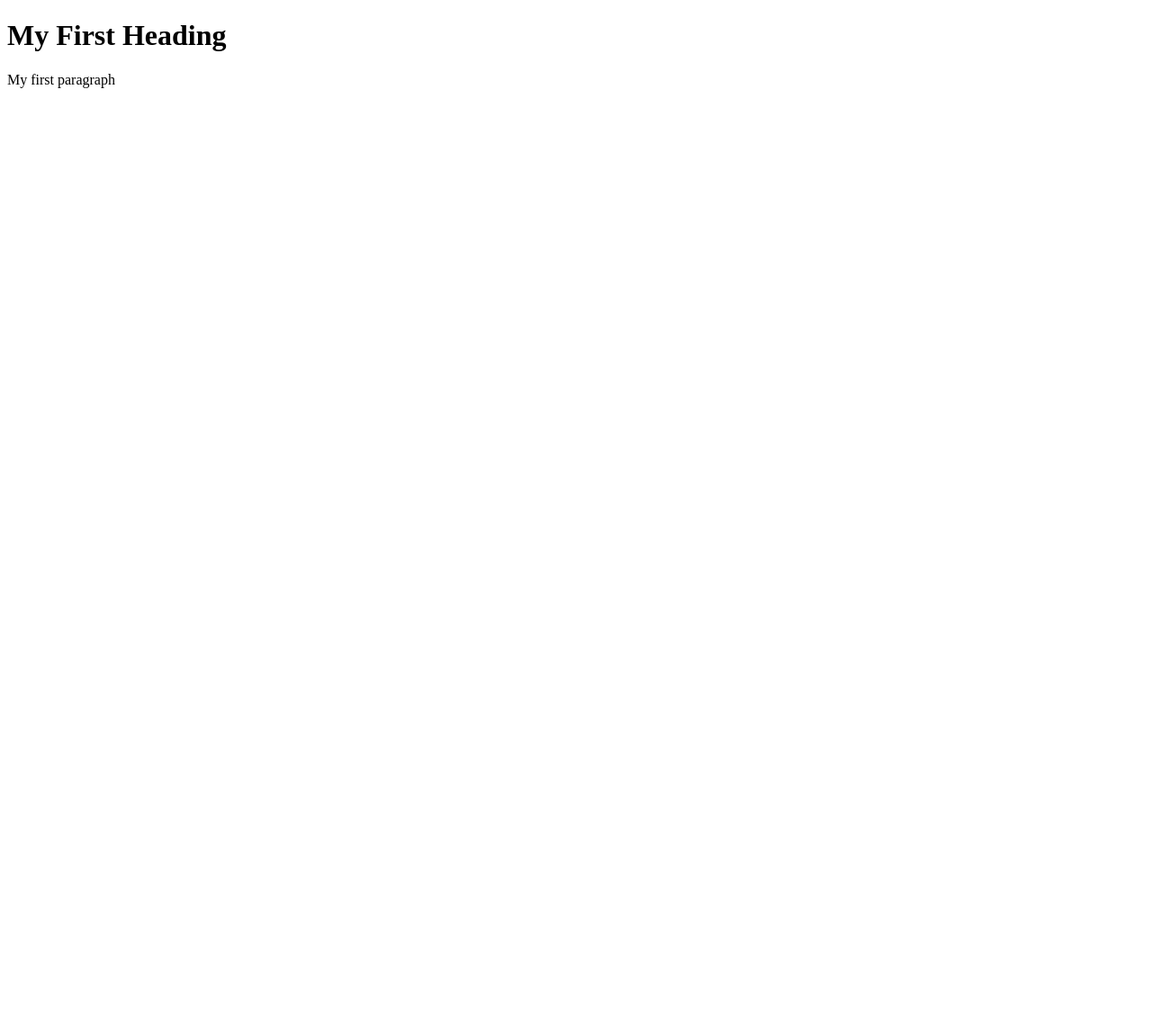
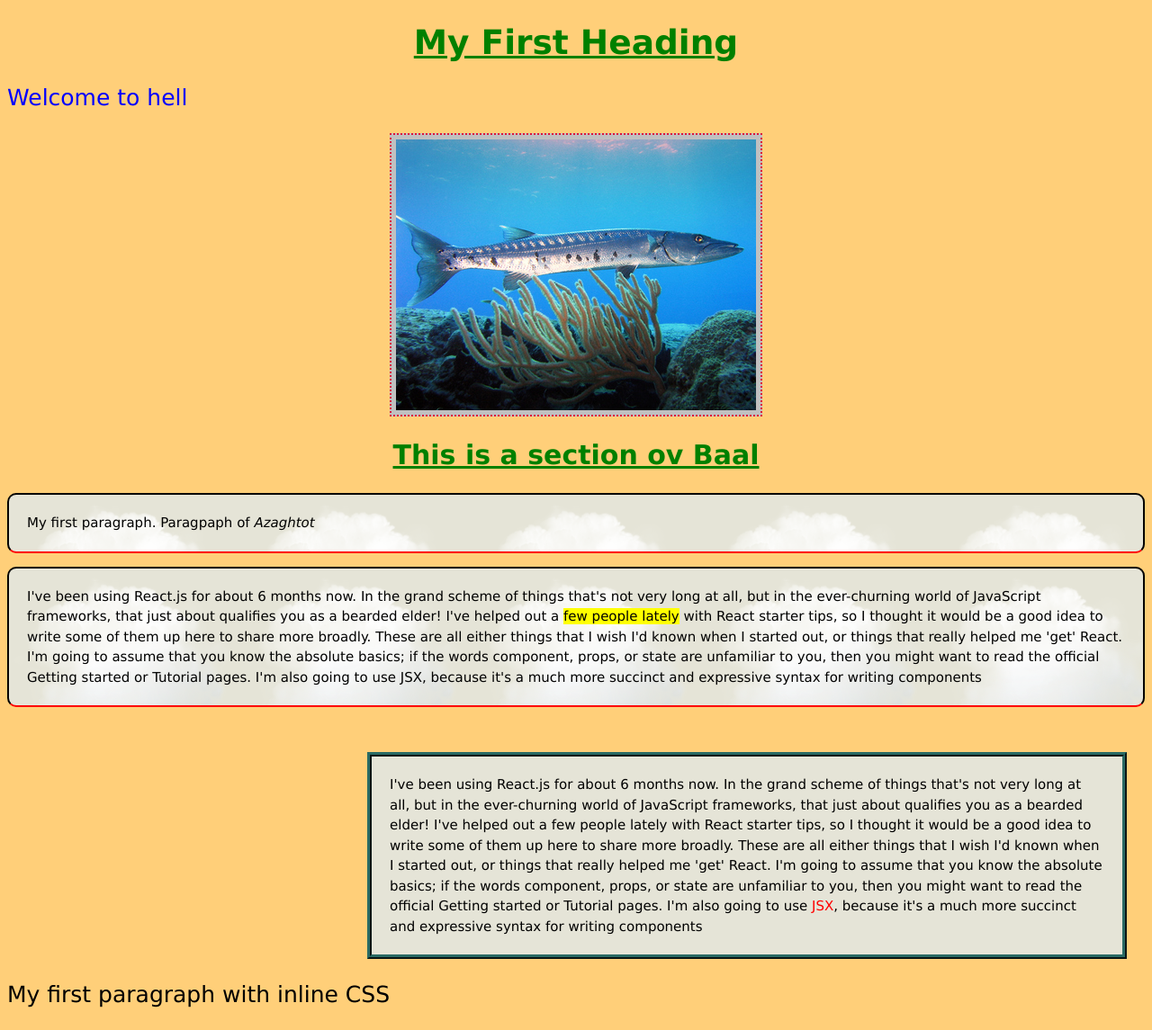
Before and after one commit to doomsday/js_start_1, a website: page index.html in a window 1280 px wide. Shown: the whole page at 90% size. Before the commit the page ends 800 px from the top, so only its background shows below. Drawn offline with Linux system fonts and the light colour scheme.

Commit message:
CSS tutorial

```diff
--- /dev/null
+++ b/index.css
@@ -0,0 +1,72 @@
+body {
+  color: green;
+  font-family: Verdana, Arial, Geneva, Arial Black;
+  font-weight: lighter;
+  background-color: #ffcf79;
+  font-size: 25px;
+}
+
+#divmain {
+  color: crimson;
+}
+
+h1 {
+  color: green;
+  text-decoration: underline;
+  font-size: 150%;
+  text-align: center;
+}
+
+#para1homepage {
+  color: blue;
+}
+
+#divbass {
+  color: black;
+}
+
+h2 {
+  color: green;
+  text-decoration: underline;
+  font-size: 1.2em;
+  text-align: center;
+}
+
+p.paragraph {
+  font-size: 15px;
+  line-height: 1.5em;
+  background-color: #e5e4d7;
+  padding: 20px 20px 20px 20px;
+  border: black 2px solid;
+  background-image: url(images/cloud.png);
+  border-radius: 10px;
+  border-bottom-color: red;
+}
+
+#para4homepage {
+  font-size: 15px;
+  line-height: 1.5em;
+  background-color: #e5e4d7;
+  padding: 20px;
+  border-color: #296A64;
+  border-width: thick;
+  border-style: ridge;
+  margin: 20px;
+  margin-top: 50px;
+  margin-left: 400px;
+}
+
+img.image {
+  display: block;
+  text-align: center;
+  margin-left: auto;
+  margin-right: auto;
+  padding: 5px;
+  background-color: silver;
+  border-width: 2px;
+  border-style: dotted;
+}
+
+.highlight {
+  background-color: #ffff00;
+}
--- a/index.html
+++ b/index.html
@@ -1,8 +1,38 @@
 <!DOCTYPE html>
 <html>
+
+<head>
+  <link rel="stylesheet" type="text/css" href="index.css">
+</head>
+
 <body>
-  <h1>My First Heading</h1>
-  <script src="./server.js"></script>
-  <p>My first paragraph</p>
+  <div id="divmain">
+    <h1>My First Heading</h1>
+    <p id="para1homepage">Welcome to hell</p>
+    <div>
+      <a> <img class="image" src="images/barracuda_laban.jpg"></a>
+    </div>
+    <div>
+      <div id="divbass">
+        <h2> This is a section ov Baal </h2>
+        <p class="paragraph">My first paragraph. Paragpaph of <i>Azaghtot</i></p>
+        <p class="paragraph">I've been using React.js for about 6 months now. In the grand scheme of things that's not very long at all, but in
+          the ever-churning world of JavaScript frameworks, that just about qualifies you as a bearded elder! I've helped
+          out a <span class="highlight"> few people lately</span> with React starter tips, so I thought it would be a good idea to write some of them up
+          here to share more broadly. These are all either things that I wish I'd known when I started out, or things that
+          really helped me 'get' React. I'm going to assume that you know the absolute basics; if the words component, props,
+          or state are unfamiliar to you, then you might want to read the official Getting started or Tutorial pages. I'm
+          also going to use JSX, because it's a much more succinct and expressive syntax for writing components</p>
+        <p id="para4homepage">I've been using React.js for about 6 months now. In the grand scheme of things that's not very long at all, but in
+          the ever-churning world of JavaScript frameworks, that just about qualifies you as a bearded elder! I've helped
+          out a few people lately with React starter tips, so I thought it would be a good idea to write some of them up
+          here to share more broadly. These are all either things that I wish I'd known when I started out, or things that
+          really helped me 'get' React. I'm going to assume that you know the absolute basics; if the words component, props,
+          or state are unfamiliar to you, then you might want to read the official Getting started or Tutorial pages. I'm
+          also going to use <span style="color: red">JSX</span>, because it's a much more succinct and expressive syntax for writing components</p>
+        <p style="color: black; font-size: 25px;">My first paragraph with inline CSS</p>
+      </div>
+      <script src="./server.js"></script>
 </body>
+
 </html>
```
Also changed, not shown: images/barracuda_laban.jpg (added), images/cloud.png (added).
